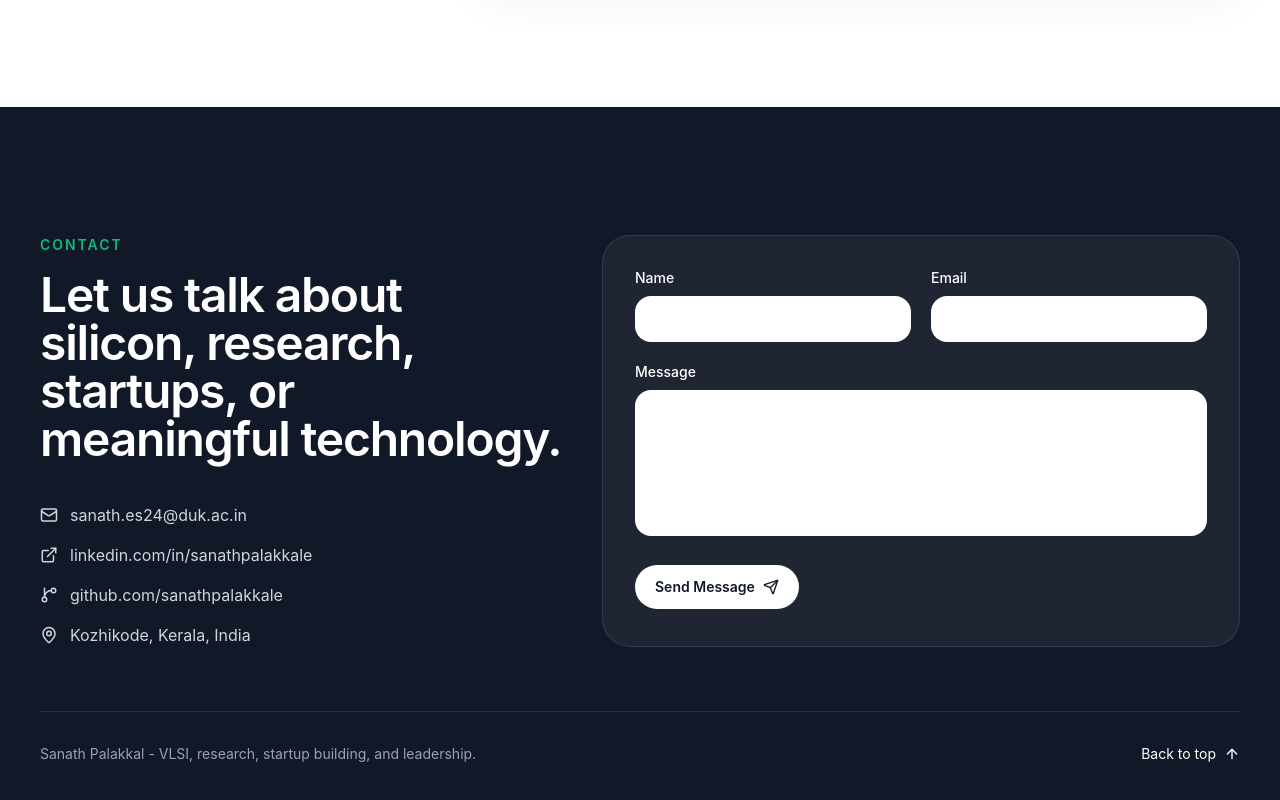
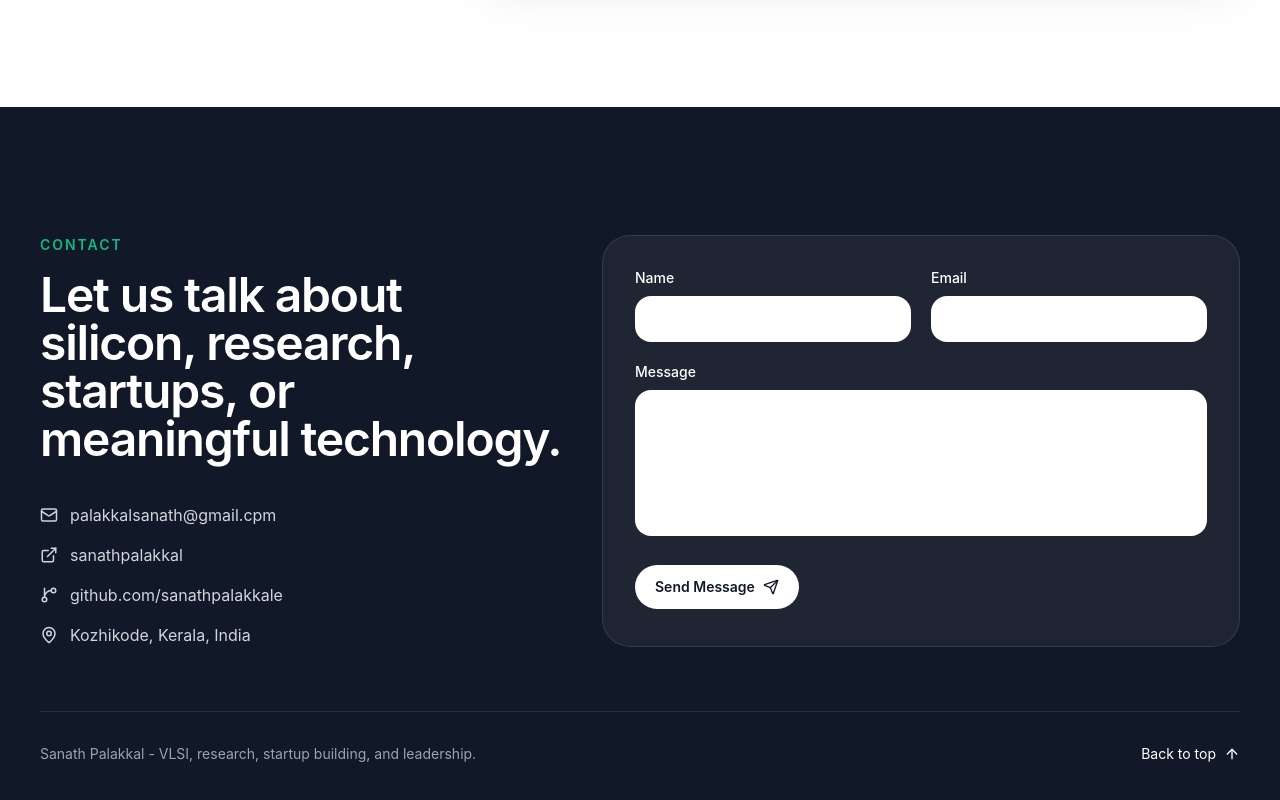
Before and after one commit to sanathpalakkal/portfolioo, a Next.js app: page / in a window 1280 px wide. Shown: the part 10128-10928 px from the top of the page. Built offline with nearby package versions, Linux system fonts and the light colour scheme.

Commit message:
Update page.tsx

```diff
--- a/app/page.tsx
+++ b/app/page.tsx
@@ -587,8 +587,8 @@ export default function Home() {
               <p className="text-sm font-semibold uppercase tracking-[0.14em] text-secondary">Contact</p>
               <h2 className="mt-4 text-balance text-4xl font-semibold tracking-tight sm:text-5xl">Let us talk about silicon, research, startups, or meaningful technology.</h2>
               <div className="mt-10 grid gap-4">
-                <a href="mailto:sanath.es24@duk.ac.in" className="flex items-center gap-3 text-gray-300 transition hover:text-white"><Mail size={18} /> sanath.es24@duk.ac.in</a>
-                <a href="https://www.linkedin.com/in/sanathpalakkale" className="flex items-center gap-3 text-gray-300 transition hover:text-white"><ExternalLink size={18} /> linkedin.com/in/sanathpalakkale</a>
+                <a href="mailto:palakkalsanath@gmail.com" className="flex items-center gap-3 text-gray-300 transition hover:text-white"><Mail size={18} /> palakkalsanath@gmail.cpm</a>
+                <a href="https://www.linkedin.com/in/sanath-palakkal-34a78a212/" className="flex items-center gap-3 text-gray-300 transition hover:text-white"><ExternalLink size={18} /> sanathpalakkal</a>
                 <a href="https://github.com/sanathpalakkale" className="flex items-center gap-3 text-gray-300 transition hover:text-white"><GitBranch size={18} /> github.com/sanathpalakkale</a>
                 <p className="flex items-center gap-3 text-gray-300"><MapPin size={18} /> Kozhikode, Kerala, India</p>
               </div>
```
